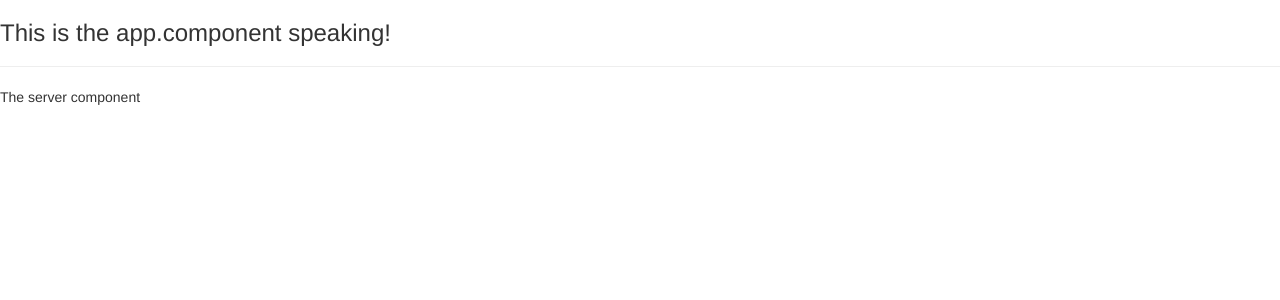
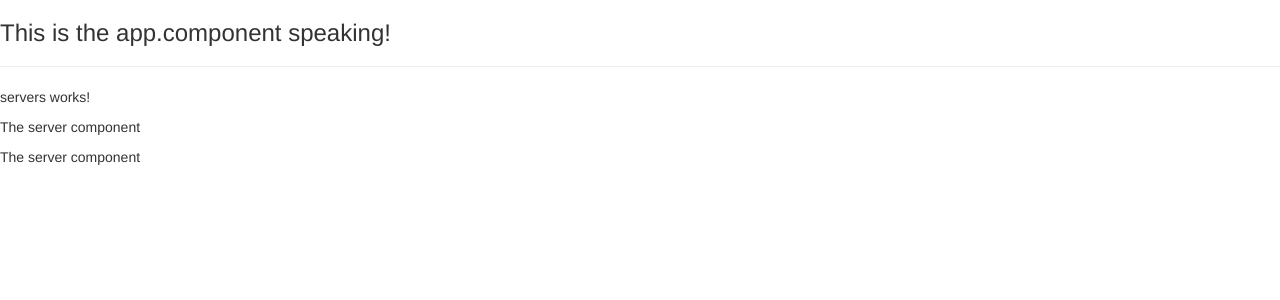
Before and after one commit to OliverZott/Udemy-App, an Angular app: page / in a window 1280 px wide. Shown: the top 300 px of the page. Built offline with nearby package versions, Linux system fonts and the light colour scheme.

Commit message:
Nest components in a component

```diff
--- a/src/app/app.component.html
+++ b/src/app/app.component.html
@@ -1,3 +1,3 @@
 <h3>This is the app.component speaking!</h3>
 <hr>
-<app-server></app-server>
+<app-servers></app-servers>
--- a/src/app/app.module.ts
+++ b/src/app/app.module.ts
@@ -3,11 +3,13 @@
 
 import { AppComponent } from './app.component';
 import { ServerComponent } from './server/server.component';
+import { ServersComponent } from './servers/servers.component';
 
 @NgModule({
     declarations: [     // registering components which are imported above
         AppComponent,
-        ServerComponent
+        ServerComponent,
+        ServersComponent
     ],
     imports: [          // adds other modules to this (main) module
         BrowserModule,
--- /dev/null
+++ b/src/app/servers/servers.component.html
@@ -0,0 +1,3 @@
+<p>servers works!</p>
+<app-server></app-server>
+<app-server></app-server>
--- /dev/null
+++ b/src/app/servers/servers.component.ts
@@ -0,0 +1,15 @@
+import { Component, OnInit } from '@angular/core';
+
+@Component({
+  selector: 'app-servers',
+  templateUrl: './servers.component.html',
+  styleUrls: ['./servers.component.css']
+})
+export class ServersComponent implements OnInit {
+
+  constructor() { }
+
+  ngOnInit(): void {
+  }
+
+}
```
Also changed, not shown: src/app/servers/servers.component.css (added), 2 other files (tests, documents, lock files or other folders).
